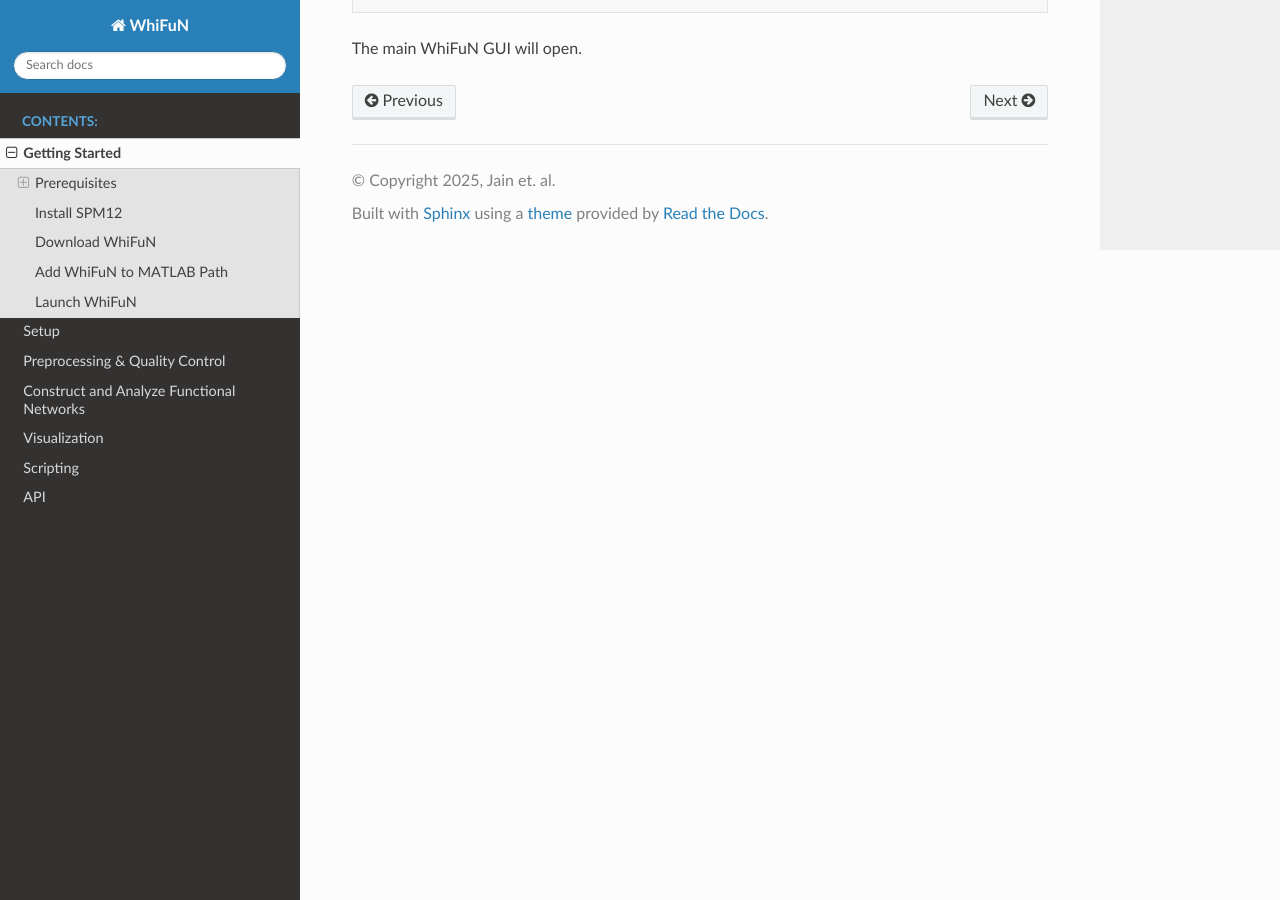
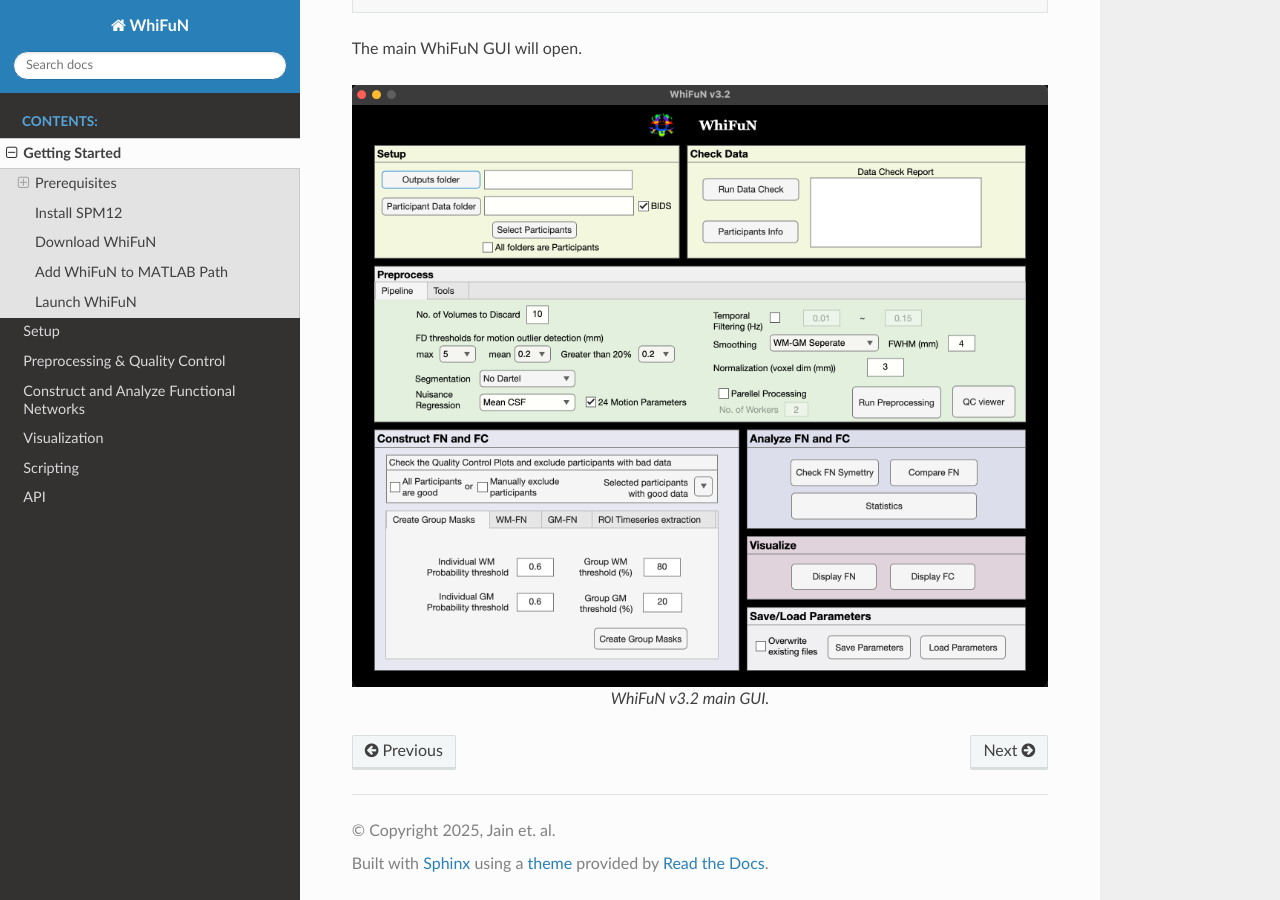
Before and after one commit to pratik55/WhifuN---A-toolbox-for-White-Matter-Analysis-in-fMRI, a Sphinx documentation site: the page built from docs/source/getting_started.rst, in a window 1280 px wide and 900 px high, scrolled down 1723 px. Built offline with Sphinx 7.4.7 and the Read the Docs theme 3.1.0, drawn with Linux system fonts in a browser that asks for light colours.

Commit message:
Update getting_started.rst

```diff
--- a/docs/source/getting_started.rst
+++ b/docs/source/getting_started.rst
@@ -79,3 +79,10 @@
    whifun
 
 The main WhiFuN GUI will open.
+
+.. figure:: ../WhiFuN_GUI.png
+   :alt: WhiFuN v3.2 main GUI
+   :align: center
+   :width: 100%
+
+   WhiFuN v3.2 main GUI.
```
